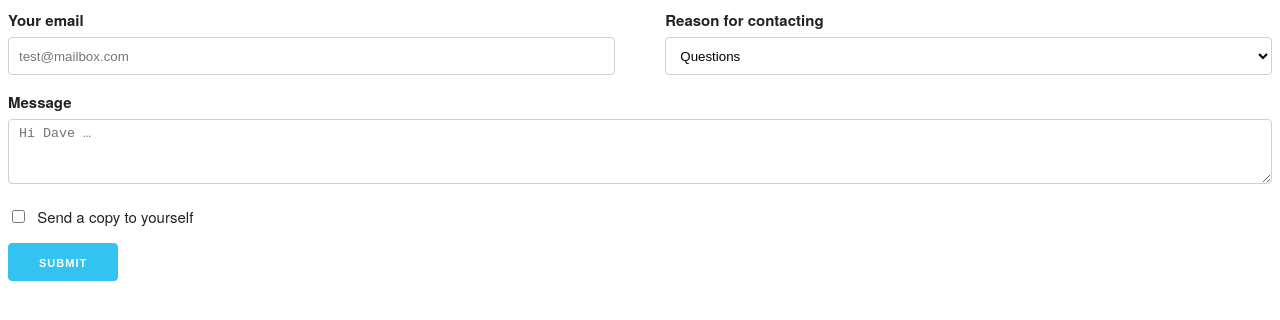
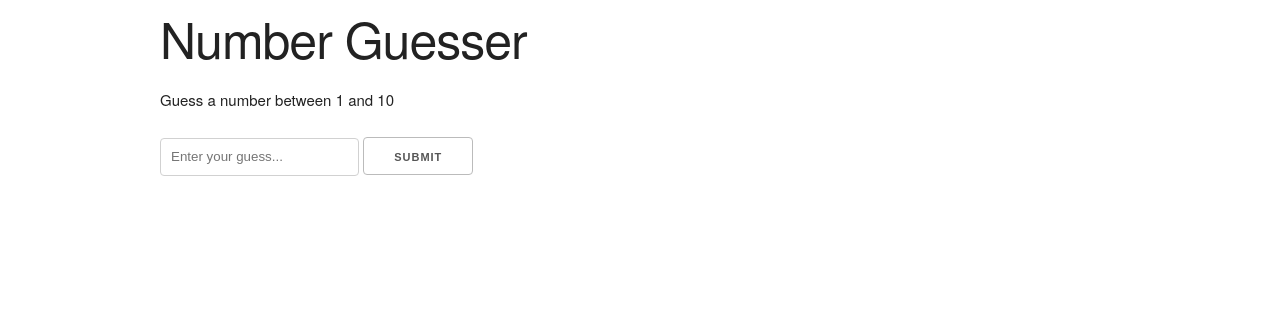
Before and after one commit to julianoperin/Guess-the-Number, a plain HTML site: page index.html in a window 1280 px wide. Drawn offline with nearby package versions, Linux system fonts and the light colour scheme.

Commit message:
UI ready and some JS code

```diff
--- a/app.js
+++ b/app.js
@@ -1 +1,55 @@
-alert('Hello');
+/*
+GAME FUNCTION:
+- Player must guess a number between a min and max
+- Player gets a certain amount of guesses
+- Notify player of guesses remaining
+- Notify the player of the correct answer if loose
+- Let player choose to play again
+*/
+
+// Game values
+let min = 1,
+    max = 10,
+    winningNum = 2,
+    guessesLeft = 3;
+
+// UI Elements
+const game = document.querySelector('#game'),
+      minNum = document.querySelector('.min-num'),
+      maxNum = document.querySelector('.max-num'),
+      guessBtn = document.querySelector('#guess-btn'),
+      guessInput = document.querySelector('#guess-input'),
+      message = document.querySelector('.message');
+
+// Assign UI min and max
+minNum.textContent = min;
+maxNum.textContent = max;
+
+// Listen for guess
+guessBtn.addEventListener('click', function(){
+  let guess = parseInt(guessInput.value);
+
+  // Validate
+  if(isNaN(guess) || guess < min || guess > max){
+    setMessage(`Please enter a number between ${min} and ${max}`, 'red');
+  }
+
+  // Check if won
+  if(guess === winningNum){
+    // Disable input
+    guessInput.disabled = true;
+    // Change border color
+    guessInput.style.borderColor = 'green';
+    // Set message
+    setMessage(`${winningNum} is correct, YOU WIN!`, 'green');
+
+  } else {
+
+  }
+});
+
+// Set message
+function setMessage(msg, color){
+  message.style.color = color;
+  message.textContent = msg;
+}
--- a/index.html
+++ b/index.html
@@ -4,38 +4,19 @@
   <meta charset="UTF-8">
   <meta name="viewport" content="width=device-width, initial-scale=1.0">
   <meta http-equiv="X-UA-Compatible" content="ie=edge">
-    <link rel="stylesheet" href="https://cdnjs.cloudflare.com/ajax/libs/skeleton/2.0.4/skeleton.css" integrity="sha256-ECB9bbROLGm8wOoEbHcHRxlHgzGqYpDtNTgDTyDz0wg=" crossorigin="anonymous" />
-    <title>Guess the Number</title>
+  <link rel="stylesheet" href="https://cdnjs.cloudflare.com/ajax/libs/skeleton/2.0.4/skeleton.css" />
+  <title>Number Guesser</title>
 </head>
 <body>
-    <!-- The above form looks like this -->
-    <form id="for">
-        <div class="row">
-          <div class="six columns">
-            <label for="exampleEmailInput">Your email</label>
-            <input class="u-full-width" type="email" placeholder="test@mailbox.com" id="exampleEmailInput">
-          </div>
-          <div class="six columns">
-            <label for="exampleRecipientInput">Reason for contacting</label>
-            <select class="u-full-width" id="exampleRecipientInput">
-              <option value="Option 1">Questions</option>
-              <option value="Option 2">Admiration</option>
-              <option value="Option 3">Can I get your number?</option>
-            </select>
+  <div class="container">
+    <h1>Number Guesser</h1>
+    <div id="game">
+      <p>Guess a number between <span class="min-num"></span> and <span class="max-num"></span></p>
+      <input type="number" id="guess-input" placeholder="Enter your guess...">
+      <input type="submit" value="Submit" id="guess-btn">
+      <p class="message"></p>
     </div>
   </div>
-        <label for="exampleMessage">Message</label>
-        <textarea class="u-full-width" placeholder="Hi Dave …" id="exampleMessage"></textarea>
-        <label class="example-send-yourself-copy">
-          <input type="checkbox">
-          <span class="label-body">Send a copy to yourself</span>
-        </label>
-        <input class="button-primary" type="submit" value="Submit">
-    </form>
-
-      <!-- Always wrap checkbox and radio inputs in a label and use a <span class="label-body"> inside of it -->
-
-      <!-- Note: The class .u-full-width is just a utility class shorthand for width: 100% -->
 
   <script src="app.js"></script>
 </body>
```
Lines whose indentation alone changed are shown as unchanged.
